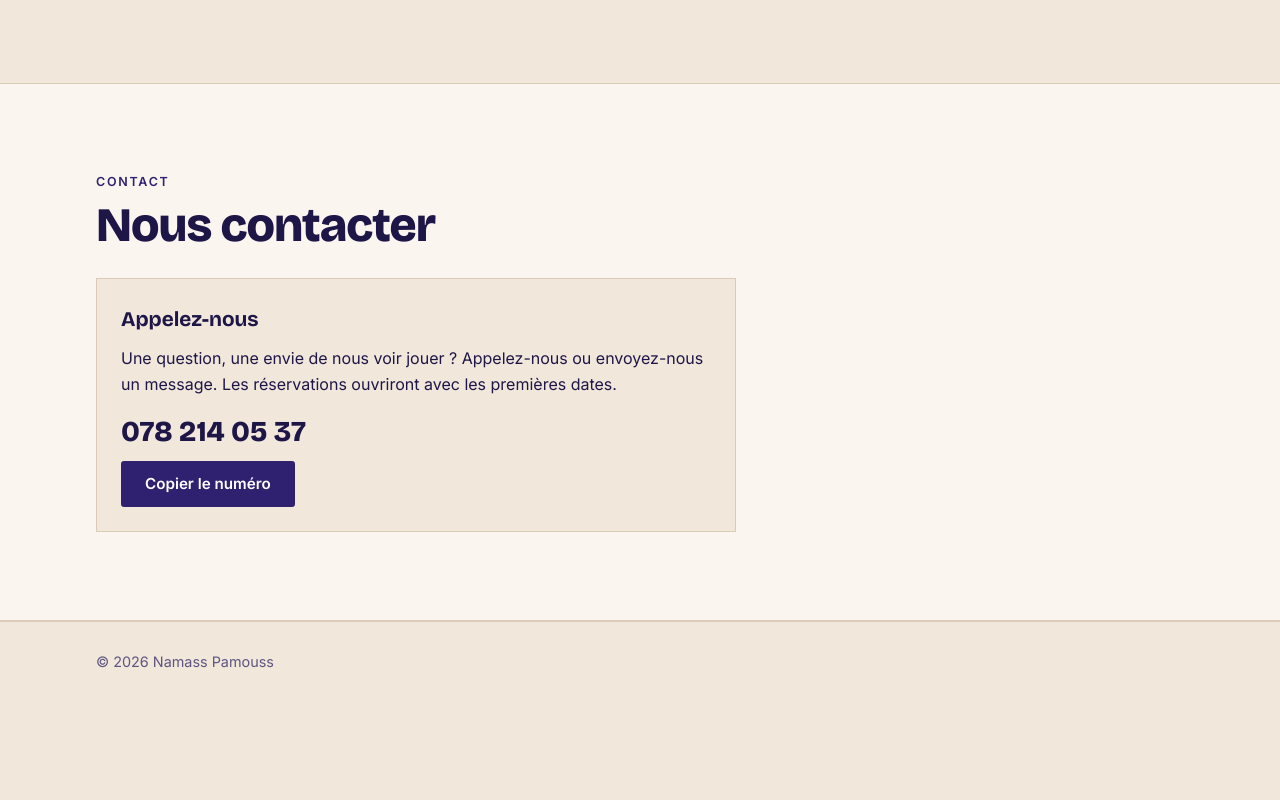
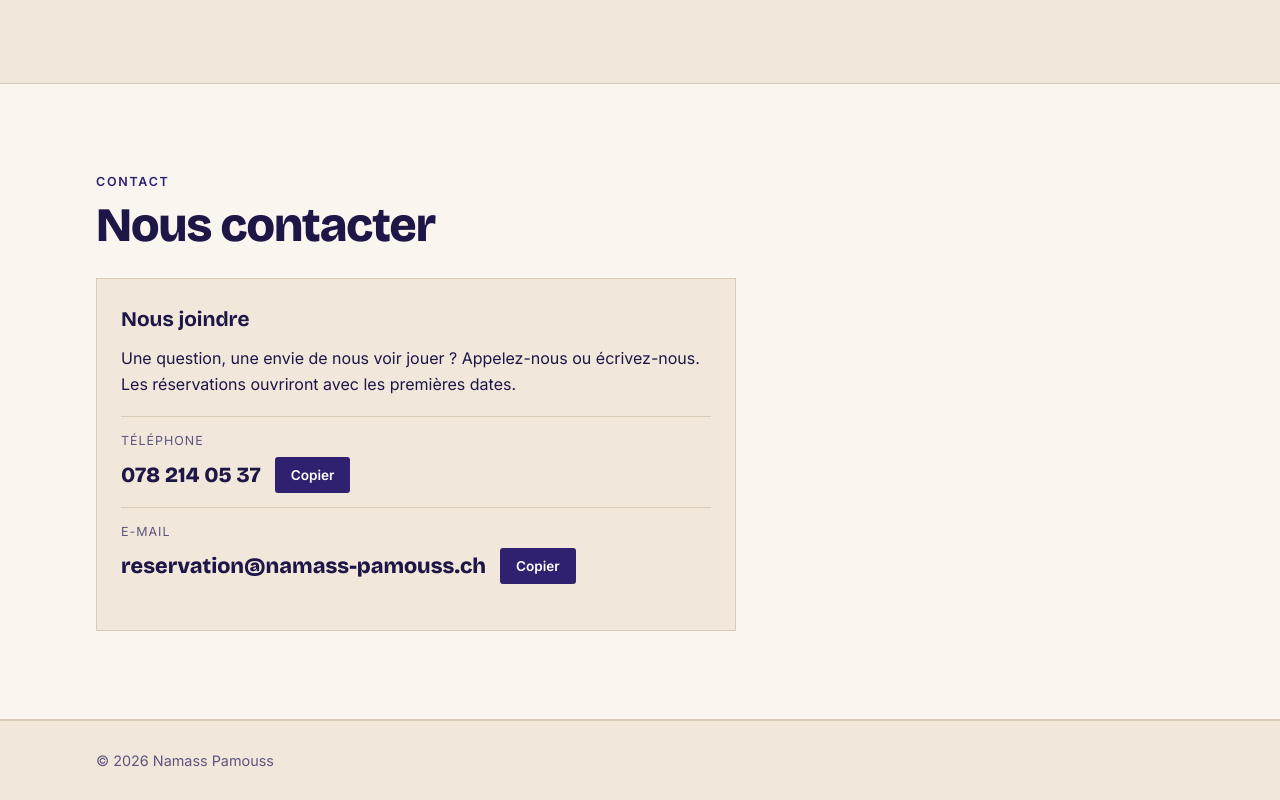
Before and after one commit to maikaravussin399-lab/namass-pamouss, a plain HTML site: page index.html in a window 1280 px wide. Shown: the part 2360-3160 px from the top of the page. Before the commit the page ends 3061 px from the top, so only its background shows below. Drawn offline with nearby package versions, Linux system fonts and the light colour scheme.

Commit message:
Add files via upload

```diff
--- a/index.html
+++ b/index.html
@@ -195,8 +195,13 @@ dialog.fiche::backdrop { background: rgba(12, 9, 34, 0.65); }
 .book { max-width: 640px; }
 .contact { border: 1px solid var(--line); background: var(--bg); padding: 24px; }
 .contact h3 { font-size: 1.3rem; font-weight: 700; margin-bottom: 10px; }
-.contact .mail { display: block; margin: 16px 0 12px; font: 800 1.8rem var(--font-display); overflow-wrap: anywhere; user-select: all; }
-.contact .row { display: flex; flex-wrap: wrap; align-items: center; gap: 12px; }
+.channels { margin: 18px 0 8px; }
+.channels > div { padding: 14px 0; border-top: 1px solid var(--line); }
+.channels dt { font-size: 0.78rem; letter-spacing: 0.08em; text-transform: uppercase; color: var(--muted); margin-bottom: 6px; }
+.channels dd { margin: 0; display: flex; flex-wrap: wrap; align-items: center; gap: 8px 14px; }
+.chan { font: 800 1.35rem var(--font-display); color: var(--fg); text-decoration: none; overflow-wrap: anywhere; }
+.chan:hover { text-decoration: underline; }
+.btn-sm { min-height: 36px; padding: 0 14px; font-size: 0.85rem; }
 #copy-status { color: var(--muted); font-size: 0.9rem; }
 
 footer { border-top: 1px solid var(--line); padding-block: 28px; color: var(--muted); font-size: 0.9rem; }
@@ -336,13 +341,25 @@ dialog.lightbox::backdrop { background: rgba(12, 9, 34, 0.8); }
       <h2>Nous contacter</h2>
       <div class="book">
         <div class="contact">
-          <h3>Appelez-nous</h3>
-          <p>Une question, une envie de nous voir jouer ? Appelez-nous ou envoyez-nous un message. Les réservations ouvriront avec les premières dates.</p>
-          <span class="mail" id="mail">078 214 05 37</span>
-          <div class="row">
-            <button class="btn btn-accent" type="button" id="copy">Copier le numéro</button>
+          <h3>Nous joindre</h3>
+          <p>Une question, une envie de nous voir jouer ? Appelez-nous ou écrivez-nous. Les réservations ouvriront avec les premières dates.</p>
+          <dl class="channels">
+            <div>
+              <dt>Téléphone</dt>
+              <dd>
+                <a class="chan" id="phone" href="tel:+41782140537">078 214 05 37</a>
+                <button class="btn btn-accent btn-sm" type="button" data-copy="phone">Copier</button>
+              </dd>
+            </div>
+            <div>
+              <dt>E-mail</dt>
+              <dd>
+                <a class="chan" id="email" href="mailto:reservation@namass-pamouss.ch">reservation@namass-pamouss.ch</a>
+                <button class="btn btn-accent btn-sm" type="button" data-copy="email">Copier</button>
+              </dd>
+            </div>
+          </dl>
           <span id="copy-status" role="status"></span>
-          </div>
         </div>
       </div>
     </div>
@@ -642,26 +659,28 @@ dialog.lightbox::backdrop { background: rgba(12, 9, 34, 0.8); }
   window.addEventListener("hashchange", route);
   route();
 
-  /* Copier le numéro de téléphone */
-  var copyBtn = document.getElementById("copy");
-  var mail = document.getElementById("mail");
+  /* Copier le téléphone ou l'adresse e-mail */
   var status = document.getElementById("copy-status");
-  copyBtn.addEventListener("click", function () {
+  document.querySelectorAll("[data-copy]").forEach(function (btn) {
+    btn.addEventListener("click", function () {
+      var el = document.getElementById(btn.getAttribute("data-copy"));
+      var isPhone = btn.getAttribute("data-copy") === "phone";
       function fallback() {
         try {
           var r = document.createRange();
-        r.selectNodeContents(mail);
-        var s = window.getSelection();
-        s.removeAllRanges();
-        s.addRange(r);
+          r.selectNodeContents(el);
+          var sel = window.getSelection();
+          sel.removeAllRanges();
+          sel.addRange(r);
         } catch (e) {}
-      status.textContent = "Numéro sélectionné, copiez-le avec Ctrl+C.";
+        status.textContent = isPhone ? "Numéro sélectionné, copiez-le avec Ctrl+C." : "Adresse sélectionnée, copiez-la avec Ctrl+C.";
       }
       try {
-      navigator.clipboard.writeText(mail.textContent.replace(/\u00a0/g, " ")).then(function () {
-        status.textContent = "Numéro copié.";
+        navigator.clipboard.writeText(el.textContent.replace(/\u00a0/g, " ")).then(function () {
+          status.textContent = isPhone ? "Numéro copié." : "Adresse copiée.";
         }, fallback);
       } catch (e) { fallback(); }
+    });
   });
 })();
 </script>
```
Lines whose indentation alone changed are shown as unchanged.
